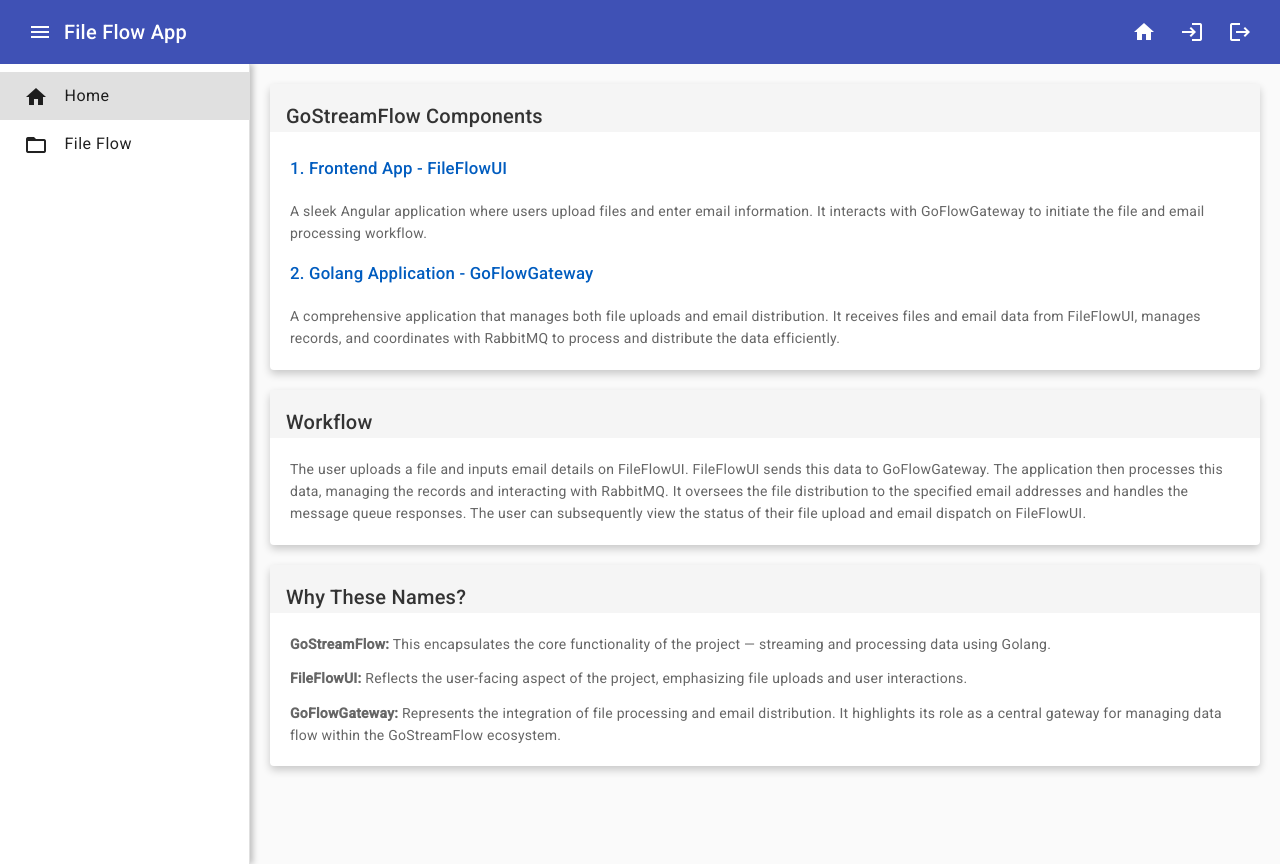
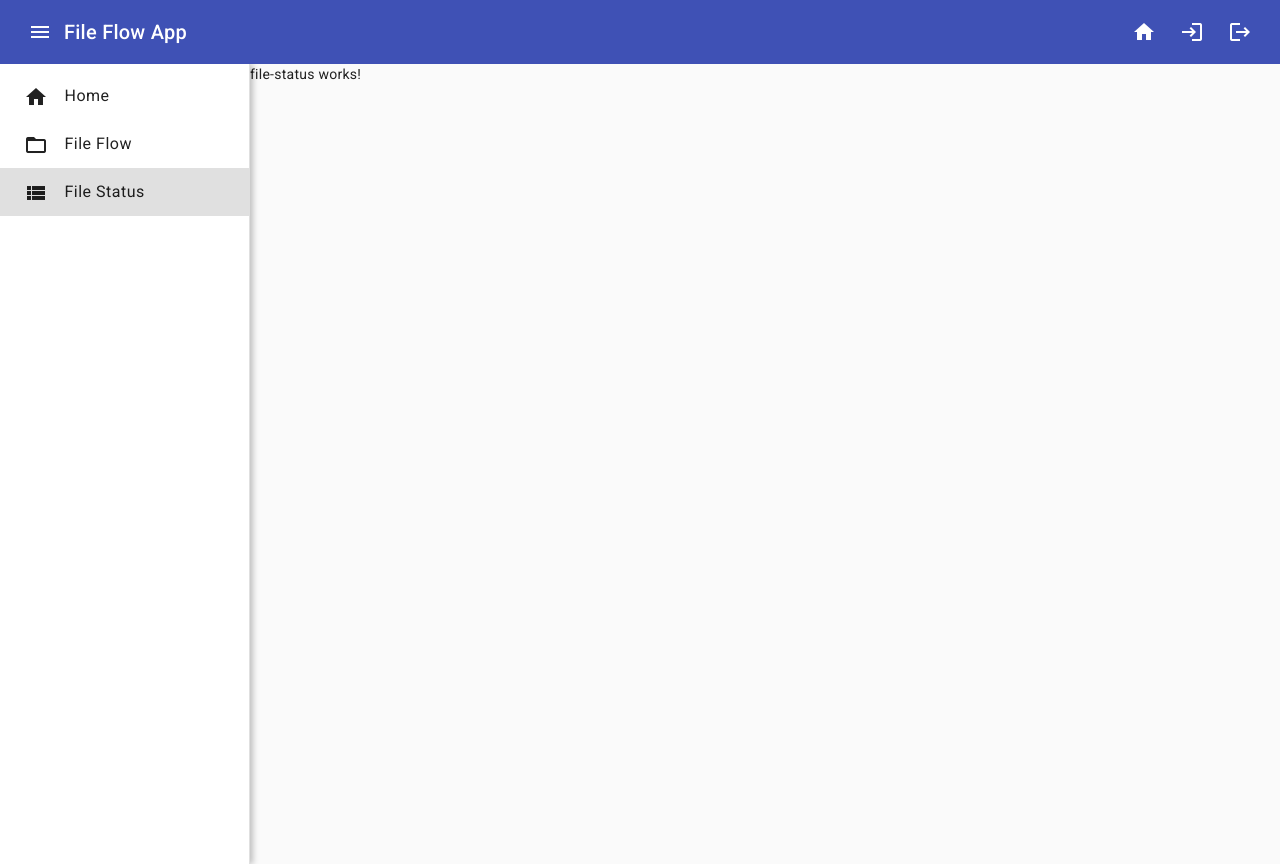
Before and after one commit to BillYang3416/go-stream-flow, an Angular app in the folder file-flow-ui/: page /file-status in a window 1280 px wide. Before the commit this address led to /home. Built offline with nearby package versions, Linux system fonts and the light colour scheme.

Commit message:
add file-status page

```diff
--- a/file-flow-ui/src/app/app-routing.module.ts
+++ b/file-flow-ui/src/app/app-routing.module.ts
@@ -19,7 +19,13 @@ const routes: Routes = [
         (m) => m.FileFlowModule
       ),
   },
-
+  {
+    path: 'file-status',
+    loadChildren: () =>
+      import('./features/file-status/file-status.module').then(
+        (m) => m.FileStatusModule
+      ),
+  },
   { path: '', redirectTo: '/home', pathMatch: 'full' },
   { path: '**', redirectTo: '/home' },
 ];
--- a/file-flow-ui/src/app/app.component.html
+++ b/file-flow-ui/src/app/app.component.html
@@ -32,6 +32,14 @@
         <mat-icon>folder_open</mat-icon>
         File Flow
       </a>
+      <a
+        mat-list-item
+        routerLink="/file-status"
+        routerLinkActive="router-link-active"
+      >
+        <mat-icon>view_list</mat-icon>
+        File Status
+      </a>
     </mat-nav-list>
   </mat-sidenav>
 
--- /dev/null
+++ b/file-flow-ui/src/app/features/file-status/file-status-routing.module.ts
@@ -0,0 +1,11 @@
+import { NgModule } from '@angular/core';
+import { RouterModule, Routes } from '@angular/router';
+import { FileStatusComponent } from './file-status.component';
+
+const routes: Routes = [{ path: '', component: FileStatusComponent }];
+
+@NgModule({
+  imports: [RouterModule.forChild(routes)],
+  exports: [RouterModule],
+})
+export class FileStatusRoutingModule {}
--- /dev/null
+++ b/file-flow-ui/src/app/features/file-status/file-status.component.html
@@ -0,0 +1 @@
+<p>file-status works!</p>
```
Also changed, not shown: file-flow-ui/src/app/features/file-status/file-status.component.ts (added, +10 -0 lines), file-flow-ui/src/app/features/file-status/file-status.module.ts (added, +10 -0 lines), file-flow-ui/src/app/features/file-status/file-status.component.scss (added), 1 other file (tests, documents, lock files or other folders).
